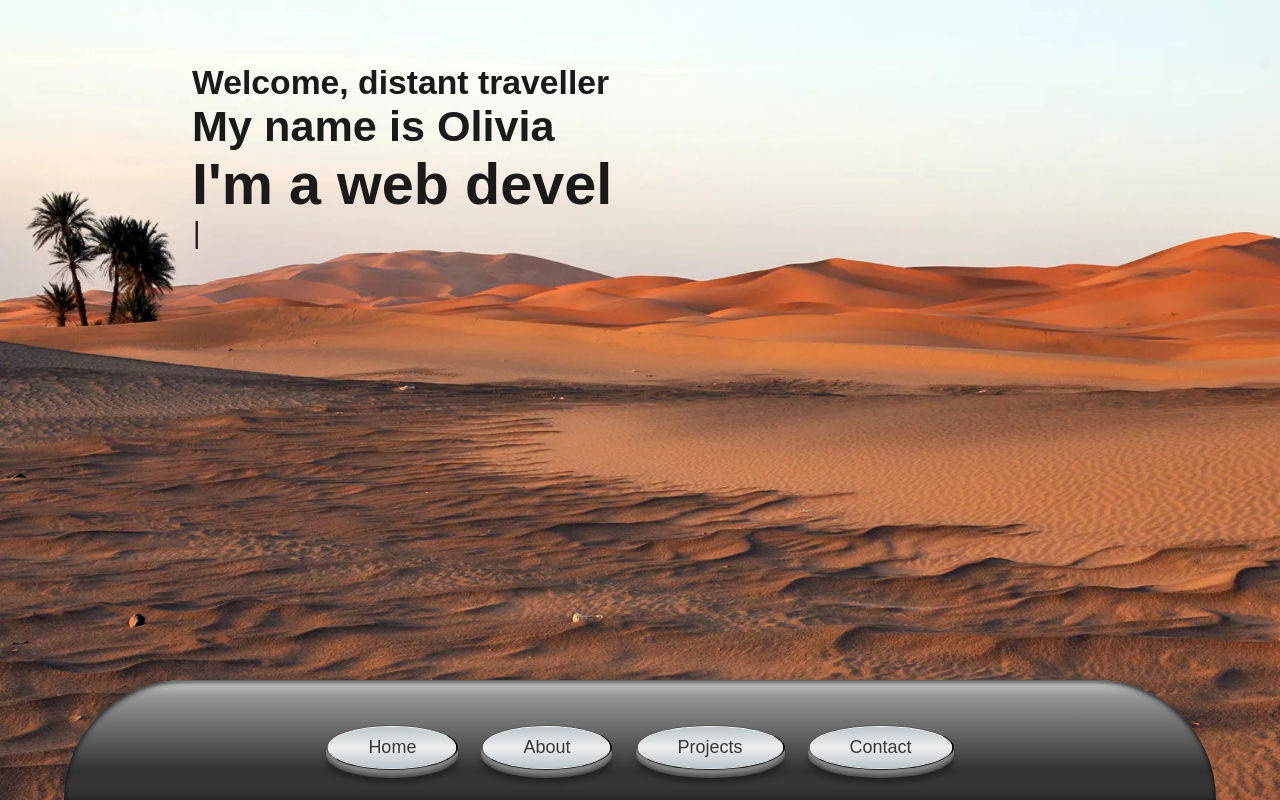
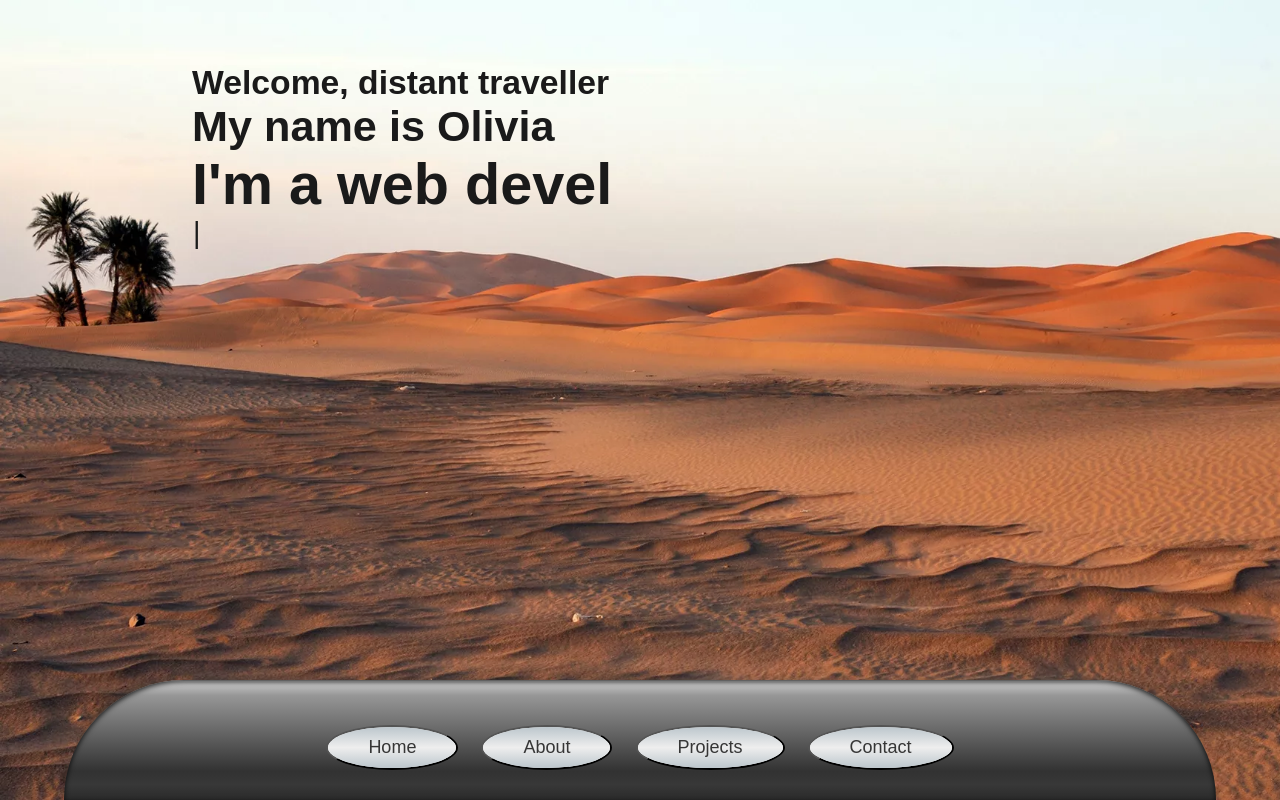
Before and after one commit to Liv4-code/planet-portfolio-site, a React (Create React App) app: page / in a window 1280 px wide. Built offline with nearby package versions, Linux system fonts and the light colour scheme; a web font is replaced by a local one.

Commit message:
Deleted then re-built project files

```diff
--- a/src/App.scss
+++ b/src/App.scss
@@ -70,23 +70,23 @@ a {
 
     .navigation__button {
         border-radius: 50%;
-        box-shadow: 0px 3px rgba(128, 128, 128, 1),
-            0px 4px rgba(118, 118, 118, 1), 0px 5px rgba(108, 108, 108, 1),
-            0px 6px rgba(98, 98, 98, 1), 0px 7px rgba(88, 88, 88, 1),
-            0px 8px rgba(78, 78, 78, 1), 0px 14px 6px -1px rgb(34, 34, 34);
+        // box-shadow: 0px 3px rgba(128, 128, 128, 1),
+        //     0px 4px rgba(118, 118, 118, 1), 0px 5px rgba(108, 108, 108, 1),
+        //     0px 6px rgba(98, 98, 98, 1), 0px 7px rgba(88, 88, 88, 1),
+        //     0px 8px rgba(78, 78, 78, 1), 0px 14px 6px -1px rgb(34, 34, 34);
     }
 
-    .navigation__button:hover {
-        transform: translate(0px, 1.8px);
-        box-shadow: 0px 3px rgba(128, 128, 128, 1),
-            0px 4px rgba(118, 118, 118, 1), 0px 5px rgba(108, 108, 108, 1),
-            0px 6px rgba(98, 98, 98, 1), 0px 7px rgba(88, 88, 88, 1),
-            0px 8px rgba(78, 78, 78, 1), 0px 10px 6px -1px rgb(34, 34, 34);
-    }
+    // .navigation__button:hover {
+    //     transform: translate(0px, 1.8px);
+    //     box-shadow: 0px 3px rgba(128, 128, 128, 1),
+    //         0px 4px rgba(118, 118, 118, 1), 0px 5px rgba(108, 108, 108, 1),
+    //         0px 6px rgba(98, 98, 98, 1), 0px 7px rgba(88, 88, 88, 1),
+    //         0px 8px rgba(78, 78, 78, 1), 0px 10px 6px -1px rgb(34, 34, 34);
+    // }
 
     .navigation__button span {
         background: linear-gradient(to bottom, #bcc6cc, #eee, #bcc6cc);
-        box-shadow: 0px -1px #fff, 0px 1px 1px #ffffff;
+        // box-shadow: 0px -1px #fff, 0px 1px 1px #ffffff;
         border-radius: 50%;
         display: inline-block;
         padding: 10px 40px 10px 40px;
```
